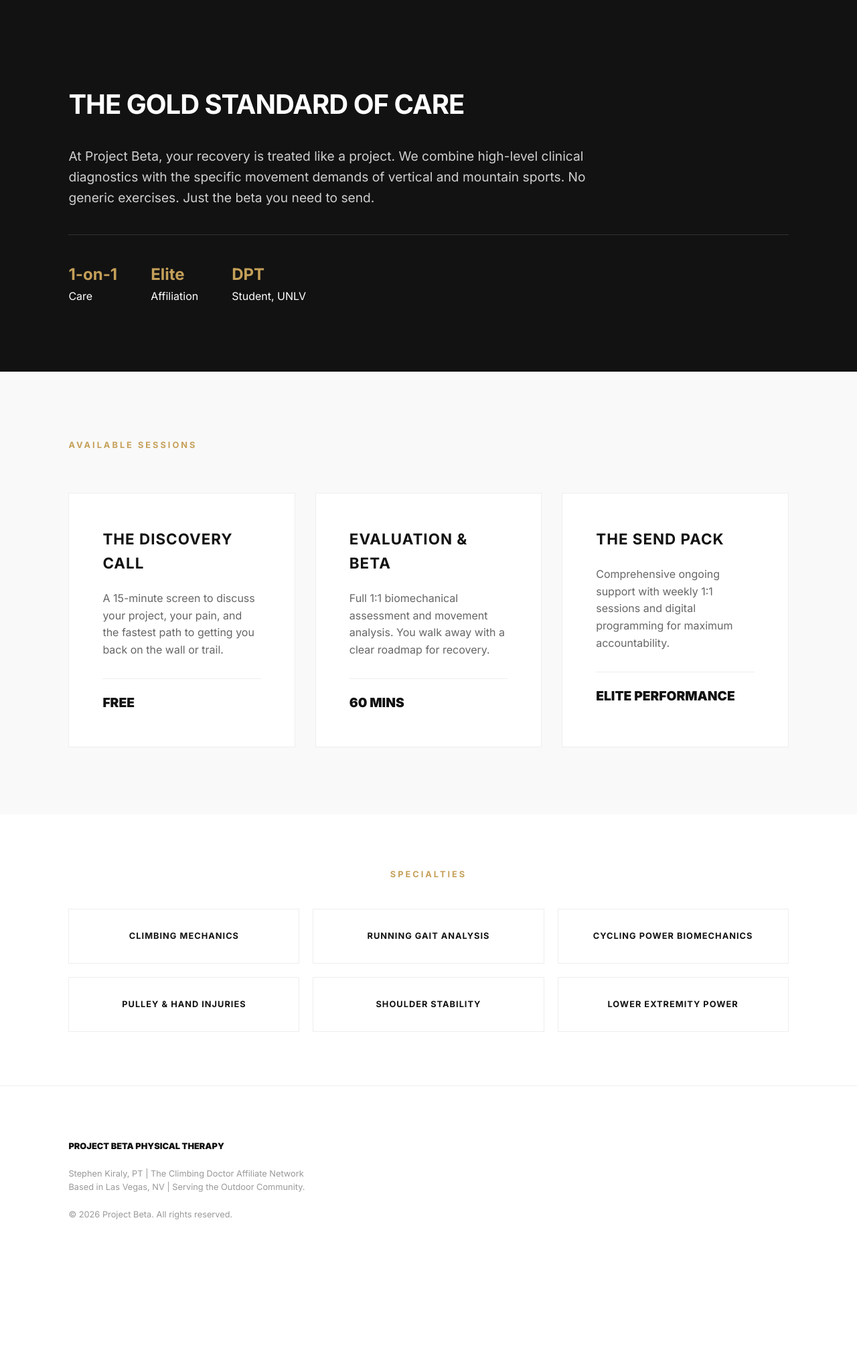
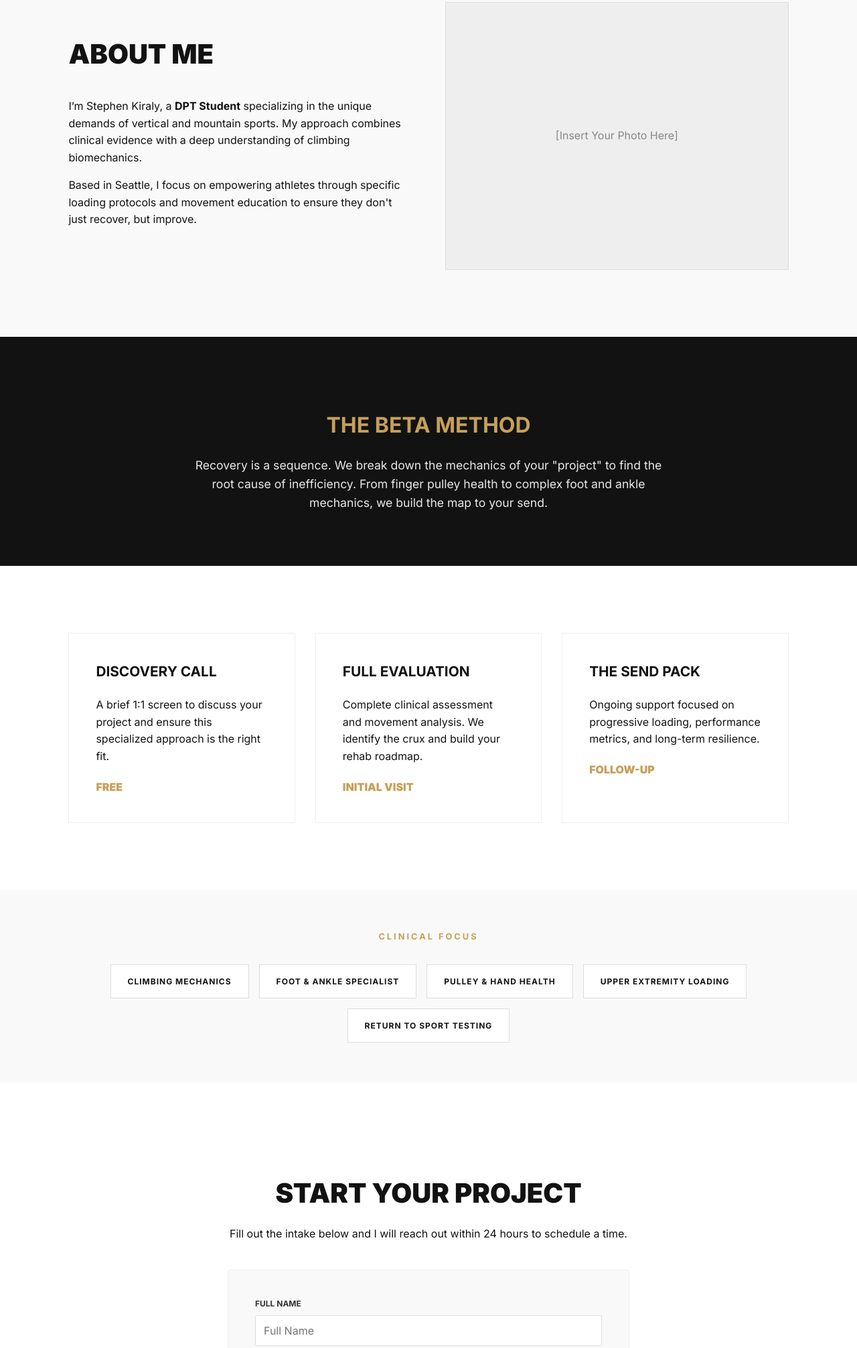
Before and after one commit to skiraly8/Project-Beta-PT, a plain HTML site: page index.html in a window 1280 px wide. Shown: the part 754-2767 px from the top of the page at 67% size. Before the commit the page ends 2659 px from the top, so only its background shows below. Drawn offline with Linux system fonts and the light colour scheme.

Commit message:
Update index.html

```diff
--- a/index.html
+++ b/index.html
@@ -3,135 +3,168 @@
 <head>
     <meta charset="UTF-8">
     <meta name="viewport" content="width=device-width, initial-scale=1.0">
-    <title>Project Beta | Elite Physical Therapy & Performance</title>
+    <title>Project Beta | Physical Therapy & Movement</title>
     <link href="https://fonts.googleapis.com/css2?family=Inter:wght@400;700;900&display=swap" rel="stylesheet">
     <style>
-        :root {
-            --accent: #C5A059; /* Gold accent for the 'King' theme */
-            --dark: #121212;
-            --light: #ffffff;
-            --gray: #f9f9f9;
-        }
-
+        :root { --accent: #C5A059; --dark: #121212; --light: #ffffff; --gray: #f9f9f9; }
         * { box-sizing: border-box; }
         body { font-family: 'Inter', sans-serif; margin: 0; color: var(--dark); line-height: 1.6; background: var(--light); scroll-behavior: smooth; }
 
-        /* Navigation */
-        nav { display: flex; justify-content: space-between; align-items: center; padding: 20px 8%; background: #fff; position: sticky; top: 0; z-index: 1000; border-bottom: 1px solid #eee; }
-        .logo { font-weight: 900; font-size: 1.4rem; letter-spacing: -1px; text-transform: uppercase; }
-        .logo span { color: var(--accent); }
+        nav { display: flex; justify-content: space-between; align-items: center; padding: 15px 8%; background: #fff; position: sticky; top: 0; z-index: 1000; border-bottom: 1px solid #eee; }
         .nav-links { display: flex; gap: 30px; align-items: center; }
         .nav-links a { text-decoration: none; color: var(--dark); font-weight: 700; font-size: 0.8rem; text-transform: uppercase; }
-        .btn-book { background: var(--dark); color: #fff; padding: 12px 28px; text-decoration: none; font-weight: 700; font-size: 0.8rem; text-transform: uppercase; transition: 0.3s; }
-        .btn-book:hover { background: var(--accent); }
+        .btn-book { background: var(--dark); color: #fff; padding: 12px 28px; text-decoration: none; font-weight: 700; font-size: 0.8rem; text-transform: uppercase; transition: 0.3s; border-radius: 2px; border: none; }
+        .btn-book:hover { background: var(--accent); cursor: pointer; }
 
-        /* Hero Section */
-        .hero { padding: 120px 8%; background: var(--light); border-bottom: 1px solid #eee; }
+        .hero { padding: 100px 8%; background: var(--light); border-bottom: 1px solid #eee; }
         .hero-label { color: var(--accent); font-weight: 700; text-transform: uppercase; letter-spacing: 3px; font-size: 0.8rem; margin-bottom: 20px; display: block; }
-        .hero h1 { font-size: clamp(3.5rem, 10vw, 6rem); line-height: 0.9; margin: 0; font-weight: 900; letter-spacing: -4px; text-transform: uppercase; }
-        .hero p { font-size: 1.3rem; max-width: 600px; margin: 40px 0; color: #444; }
+        .hero h1 { font-size: clamp(3.5rem, 10vw, 5.5rem); line-height: 0.9; margin: 0; font-weight: 900; letter-spacing: -3px; text-transform: uppercase; }
+        .hero p { font-size: 1.25rem; max-width: 600px; margin: 30px 0; color: #444; }
 
-        /* Philosophy / About */
-        .about { padding: 100px 8%; background: var(--dark); color: #fff; }
-        .about h2 { font-size: 2.5rem; margin-bottom: 30px; letter-spacing: -1px; }
-        .about p { max-width: 800px; font-size: 1.2rem; opacity: 0.8; margin-bottom: 40px; }
-        .stats { display: flex; gap: 50px; border-top: 1px solid #333; padding-top: 40px; }
-        .stat-item b { display: block; font-size: 1.5rem; color: var(--accent); }
+        .about-me { padding: 100px 8%; background: var(--gray); display: grid; grid-template-columns: 1fr 1fr; gap: 50px; align-items: center; }
+        .about-me h2 { font-size: 2.5rem; text-transform: uppercase; font-weight: 900; margin-top: 0; }
 
-        /* Services Section */
-        .services { padding: 100px 8%; background: var(--gray); }
-        .section-header { margin-bottom: 60px; }
+        .philosophy { padding: 80px 8%; background: var(--dark); color: #fff; text-align: center; }
+        .philosophy h2 { font-size: 2rem; color: var(--accent); margin-bottom: 20px; }
+        .philosophy p { max-width: 700px; margin: 0 auto; font-size: 1.1rem; opacity: 0.9; }
+
+        .services { padding: 100px 8%; }
         .grid { display: grid; grid-template-columns: repeat(auto-fit, minmax(300px, 1fr)); gap: 30px; }
-        .card { background: #fff; padding: 50px; border: 1px solid #eee; position: relative; transition: 0.3s; }
-        .card:hover { border-color: var(--accent); transform: translateY(-5px); }
-        .card h3 { font-size: 1.4rem; text-transform: uppercase; margin-top: 0; letter-spacing: 1px; }
-        .card p { font-size: 1rem; color: #666; margin: 20px 0 30px; }
-        .price { font-weight: 900; color: var(--dark); font-size: 1.2rem; display: block; border-top: 1px solid #eee; padding-top: 20px; }
+        .card { background: #fff; padding: 40px; border: 1px solid #eee; transition: 0.3s; }
+        .card h3 { font-size: 1.3rem; text-transform: uppercase; margin-top: 0; }
+        .price { font-weight: 900; color: var(--accent); display: block; margin-top: 20px; }
 
-        /* Treat Grid (The Specialization) */
-        .treat { padding: 80px 8%; }
-        .treat-grid { display: grid; grid-template-columns: repeat(3, 1fr); gap: 20px; text-align: center; }
-        .treat-item { padding: 30px; background: #fff; border: 1px solid #eee; font-weight: 700; text-transform: uppercase; font-size: 0.8rem; letter-spacing: 1px; }
+        .specialties { padding: 60px 8%; background: var(--gray); text-align: center; }
+        .spec-list { display: flex; flex-wrap: wrap; justify-content: center; gap: 15px; margin-top: 30px; }
+        .spec-item { padding: 15px 25px; background: #fff; border: 1px solid #ddd; font-weight: 700; text-transform: uppercase; font-size: 0.75rem; letter-spacing: 1px; }
 
-        footer { padding: 80px 8%; background: var(--light); text-align: left; font-size: 0.8rem; color: #999; border-top: 1px solid #eee; }
-        .footer-logo { font-weight: 900; color: var(--dark); margin-bottom: 20px; display: block; }
+        .contact { padding: 100px 8%; text-align: center; }
+        .contact h2 { font-size: 2.5rem; text-transform: uppercase; font-weight: 900; margin-bottom: 10px; }
+
+        form { max-width: 600px; margin: 40px auto; background: var(--gray); padding: 40px; border: 1px solid #eee; border-radius: 4px; text-align: left; }
+        input, textarea, select { width: 100%; padding: 12px; border: 1px solid #ddd; border-radius: 2px; font-family: inherit; margin-bottom: 20px; background: #fff; font-size: 1rem; }
+        label { display: block; font-weight: 700; margin-bottom: 8px; text-transform: uppercase; font-size: 0.75rem; color: #333; }
+
+        footer { padding: 50px 8%; background: #fff; text-align: left; font-size: 0.8rem; color: #999; border-top: 1px solid #eee; }
 
         @media (max-width: 768px) {
+            .about-me { grid-template-columns: 1fr; }
             .nav-links { display: none; }
-            .treat-grid { grid-template-columns: 1fr; }
         }
     </style>
 </head>
 <body>
 
     <nav>
-        <div class="logo">PROJECT <span>BETA</span></div>
+        <a href="index.html">
+            <img src="logo.png" alt="Project Beta Logo" style="height: 70px; width: auto;">
+        </a>
         <div class="nav-links">
-            <a href="#about">Philosophy</a>
+            <a href="#about">About</a>
             <a href="#services">Services</a>
-            <a href="YOUR_CALENDLY_LINK_HERE" class="btn-book">Book Now</a>
+            <a href="#contact">Contact</a>
+            <a href="#contact" class="btn-book">Book Now</a>
         </div>
     </nav>
 
     <header class="hero">
-        <span class="hero-label">Physical Therapy & Performance</span>
+        <span class="hero-label">Seattle, WA</span>
         <h1>REHAB THE<br>PROJECT.</h1>
-        <p>The specialized movement beta for climbers, runners, and mountain athletes. Cracking the code to your performance and resilience.</p>
-        <a href="YOUR_CALENDLY_LINK_HERE" class="btn-book" style="padding: 20px 45px; font-size: 1rem;">Access Your Beta</a>
+        <p>Expert movement beta for climbers and mountain athletes. Specialized care from a DPT student to get you back on the rock.</p>
+        <a href="#contact" class="btn-book" style="padding: 18px 40px;">Start Your Intake</a>
     </header>
 
-    <section id="about" class="about">
-        <div class="container">
-            <h2>THE GOLD STANDARD OF CARE</h2>
-            <p>At Project Beta, your recovery is treated like a project. We combine high-level clinical diagnostics with the specific movement demands of vertical and mountain sports. No generic exercises. Just the beta you need to send.</p>
-            <div class="stats">
-                <div class="stat-item"><b>1-on-1</b> Care</div>
-                <div class="stat-item"><b>Elite</b> Affiliation</div>
-                <div class="stat-item"><b>DPT</b> Student, UNLV</div>
+    <section id="about" class="about-me">
+        <div>
+            <h2>About Me</h2>
+            <p>I’m Stephen Kiraly, a <b>DPT Student</b> specializing in the unique demands of vertical and mountain sports. My approach combines clinical evidence with a deep understanding of climbing biomechanics.</p>
+            <p>Based in Seattle, I focus on empowering athletes through specific loading protocols and movement education to ensure they don't just recover, but improve.</p>
+        </div>
+        <div style="background: #eee; height: 400px; display: flex; align-items: center; justify-content: center; color: #888; border: 1px solid #ddd;">
+            [Insert Your Photo Here]
+        </div>
+    </section>
+
+    <section class="philosophy">
+        <h2>THE BETA METHOD</h2>
+        <p>Recovery is a sequence. We break down the mechanics of your "project" to find the root cause of inefficiency. From finger pulley health to complex foot and ankle mechanics, we build the map to your send.</p>
+    </section>
+
+    <section id="services" class="services">
+        <div class="grid">
+            <div class="card">
+                <h3>Discovery Call</h3>
+                <p>A brief 1:1 screen to discuss your project and ensure this specialized approach is the right fit.</p>
+                <span class="price">FREE</span>
+            </div>
+            <div class="card">
+                <h3>Full Evaluation</h3>
+                <p>Complete clinical assessment and movement analysis. We identify the crux and build your rehab roadmap.</p>
+                <span class="price">INITIAL VISIT</span>
+            </div>
+            <div class="card">
+                <h3>The Send Pack</h3>
+                <p>Ongoing support focused on progressive loading, performance metrics, and long-term resilience.</p>
+                <span class="price">FOLLOW-UP</span>
             </div>
         </div>
     </section>
 
-    <section id="services" class="services">
-        <div class="section-header">
-            <span class="hero-label">Available Sessions</span>
-        </div>
-        <div class="grid">
-            <div class="card">
-                <h3>The Discovery Call</h3>
-                <p>A 15-minute screen to discuss your project, your pain, and the fastest path to getting you back on the wall or trail.</p>
-                <span class="price">FREE</span>
-            </div>
-            <div class="card">
-                <h3>Evaluation & Beta</h3>
-                <p>Full 1:1 biomechanical assessment and movement analysis. You walk away with a clear roadmap for recovery.</p>
-                <span class="price">60 MINS</span>
-            </div>
-            <div class="card">
-                <h3>The Send Pack</h3>
-                <p>Comprehensive ongoing support with weekly 1:1 sessions and digital programming for maximum accountability.</p>
-                <span class="price">ELITE PERFORMANCE</span>
-            </div>
+    <section class="specialties">
+        <span class="hero-label">Clinical Focus</span>
+        <div class="spec-list">
+            <div class="spec-item">Climbing Mechanics</div>
+            <div class="spec-item">Foot & Ankle Specialist</div>
+            <div class="spec-item">Pulley & Hand Health</div>
+            <div class="spec-item">Upper Extremity Loading</div>
+            <div class="spec-item">Return to Sport Testing</div>
         </div>
     </section>
 
-    <section class="treat">
-        <span class="hero-label" style="text-align: center; margin-bottom: 40px;">Specialties</span>
-        <div class="treat-grid">
-            <div class="treat-item">Climbing Mechanics</div>
-            <div class="treat-item">Running Gait Analysis</div>
-            <div class="treat-item">Cycling Power Biomechanics</div>
-            <div class="treat-item">Pulley & Hand Injuries</div>
-            <div class="treat-item">Shoulder Stability</div>
-            <div class="treat-item">Lower Extremity Power</div>
-        </div>
+    <section id="contact" class="contact">
+        <h2>Start Your Project</h2>
+        <p>Fill out the intake below and I will reach out within 24 hours to schedule a time.</p>
+
+        <form action="https://formspree.io/f/maqdobwz" method="POST">
+            <label>Full Name</label>
+            <input type="text" name="name" required placeholder="Full Name">
+
+            <label>6. Email Address</label>
+            <input type="email" name="_replyto" required placeholder="Email Address">
+
+            <label>7. Phone Number</label>
+            <input type="tel" name="phone" placeholder="(555) 555-5555">
+
+            <label>1. Quick 30,000ft view of what you are dealing with?</label>
+            <textarea name="30k_view" rows="3" required placeholder="Summary of the issue..."></textarea>
+
+            <label>2. What have you tried so far?</label>
+            <textarea name="tried_so_far" rows="3" placeholder="Rest, ice, other specialists, etc."></textarea>
+
+            <label>3. Current Symptoms</label>
+            <textarea name="symptoms" rows="3" required placeholder="Describe the pain or limitation..."></textarea>
+
+            <label>4. What are your goals?</label>
+            <input type="text" name="goals" placeholder="e.g. Climbing V6 again, pain-free hiking">
+
+            <label>5. Session Preference</label>
+            <select name="preference" required>
+                <option value="" disabled selected>Select an option</option>
+                <option value="Online">Online / Remote</option>
+                <option value="In-person: Fremont SBP">In-person: Fremont SBP</option>
+                <option value="In-person: University District SBP">In-person: University District SBP</option>
+            </select>
+
+            <label>General Availability</label>
+            <input type="text" name="availability" placeholder="e.g. Weekdays after 5pm">
+
+            <button type="submit" class="btn-book" style="width: 100%;">Send Inquiry</button>
+        </form>
     </section>
 
     <footer>
-        <span class="footer-logo">PROJECT BETA PHYSICAL THERAPY</span>
-        Stephen Kiraly, PT | The Climbing Doctor Affiliate Network<br>
-        Based in Las Vegas, NV | Serving the Outdoor Community.<br><br>
-        &copy; 2026 Project Beta. All rights reserved.
+        &copy; 2026 Project Beta Physical Therapy | Stephen Kiraly, DPT Student<br>
+        Seattle, Washington.
     </footer>
 
 </body>
```
